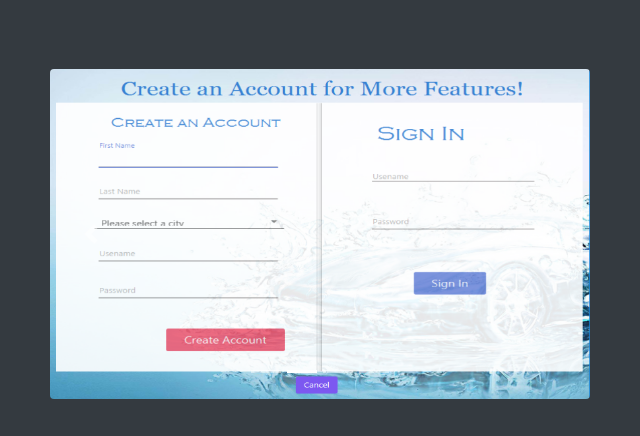
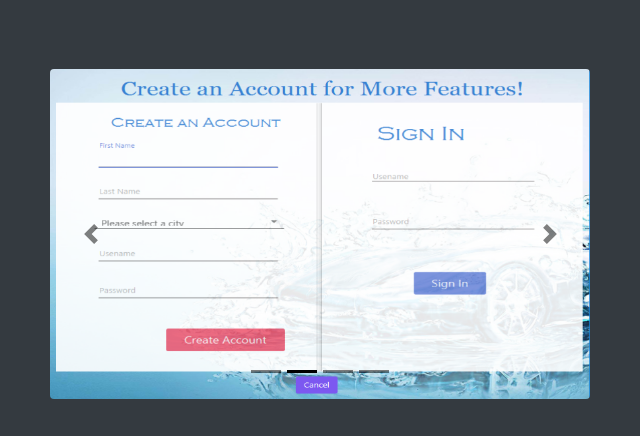
Before and after one commit to emmohac/AdvancedPS, a website: page index.html in a window 1280 px wide. Shown: the part 2210-2646 px from the top of the page, 605-1245 px from the left. Drawn offline with nearby package versions, Linux system fonts and the light colour scheme.

Commit message:
Change carousel icon color

```diff
--- a/index.html
+++ b/index.html
@@ -41,7 +41,6 @@
                     <li class="nav-item"><a href="#main" class="nav-link" id="test">Home</a></li>
                     <li class="nav-item"><a href="#about" class="nav-link" id="test">About</a></li>
                     <li class="nav-item"><a href="#project" class="nav-link" id="test">Project</a></li>
-                    <!-- <li class="nav-item"><a href="#contact" class="nav-link">Contact</a></li> -->
                 </ul>
             </div>
         </div>
@@ -94,7 +93,7 @@
                     </p>
                     <p class="lead text-justify pb-1"><u>Fun facts:</u> I do not like raw food and I love drinking
                         coffee
-                        (which almost every SE loves)
+                        (which almost every SE loves).
                     </p>
                     <div class="pt-4 d-flex justify-content-center">
                         <a href="Huy_Tran_resume.pdf" class="btn btn-success btn-lg"
@@ -111,6 +110,7 @@
         <div class="container">
             <div class="row py-3">
                 <div class="col-sm-12 col-sm-offset-2">
+                    <!-- Using .col-sm-12 col-sm-offset-2 to ensure the column will stack upon each other for mobile view -->
                     <div class="row py-4">
                         <div class="col">
                             <h2 class="display-3 text-center"><strong>Projects</strong></h2>
@@ -153,12 +153,13 @@
                 <div class="col-sm-12 col-sm-offset-2">
                     <div class="row">
                         <div class="col-sm-6 py-3 order-sm-12">
+                            <!-- When small portview, this col will be stacked on top of other col -->
                             <div class="carousel slide" id="slider" data-ride="carousel">
                                 <ol class="carousel-indicators">
-                                    <li data-target="#slider" class="active" data-slide-to="0"></li>
-                                    <li data-target="#slider" data-slide-to="1"></li>
-                                    <li data-target="#slider" data-slide-to="2"></li>
-                                    <li data-target="#slider" data-slide-to="3"></li>
+                                    <li id="darker" data-target="#slider" class="active" data-slide-to="0"></li>
+                                    <li id="darker" data-target="#slider" data-slide-to="1"></li>
+                                    <li id="darker" data-target="#slider" data-slide-to="2"></li>
+                                    <li id="darker" data-target="#slider" data-slide-to="3"></li>
                                 </ol>
                                 <div class="carousel-inner">
                                     <div class="carousel-item active">
@@ -177,7 +178,6 @@
                                         <img class="img-fluid rounded" src="image/fourth_slide.png" alt="Fourth Slide">
                                     </div>
                                 </div>
-
                                 <a href="#slider" class="carousel-control-prev" data-slide="prev">
                                     <span class="carousel-control-prev-icon"></span>
                                 </a>
@@ -187,6 +187,7 @@
                             </div>
                         </div>
                         <div class="col-sm-6 py-3 order-sm-1">
+                            <!-- Lower order -->
                             <h3 class="text-center"><button class="btn btn-success btn-lg" data-toggle="collapse"
                                     data-target="#fcw">FriendlyCarWashers</button></h3>
                             <div class="collapse" id="fcw">
@@ -215,7 +216,6 @@
     </section>
 
     <footer>
-        <!-- id = "contact" -->
         <section class="bg-dark py-2 border-top" id="contact">
             <div class="container">
                 <div class="row">
--- a/style.css
+++ b/style.css
@@ -5,6 +5,13 @@
     background-position: center center;
     background-repeat: no-repeat;
     height: 100%;
+}
+
+
+.carousel-control-next,
+.carousel-control-prev,
+#darker {
+    filter: invert(100%);
 }
 
 html,
```
